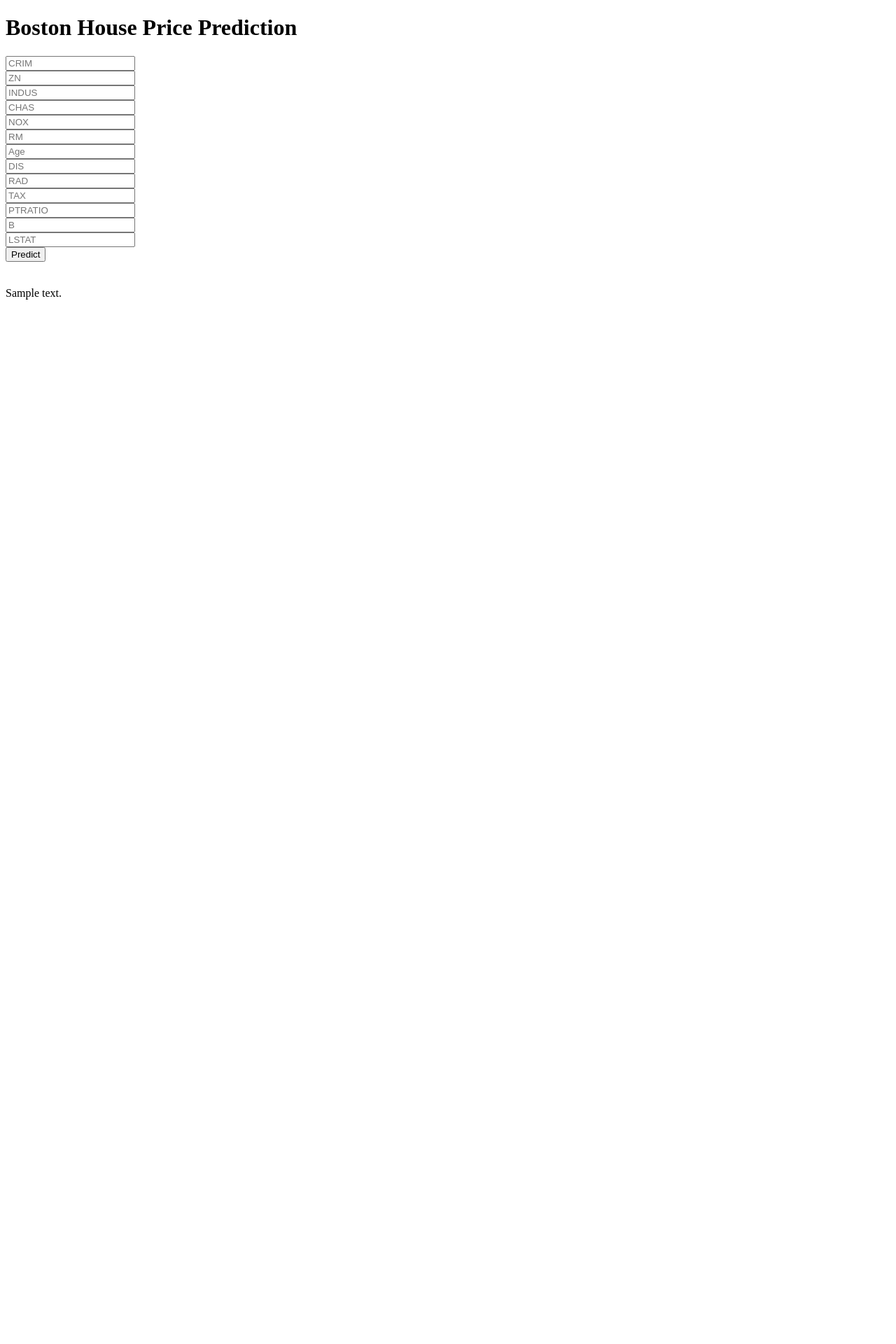
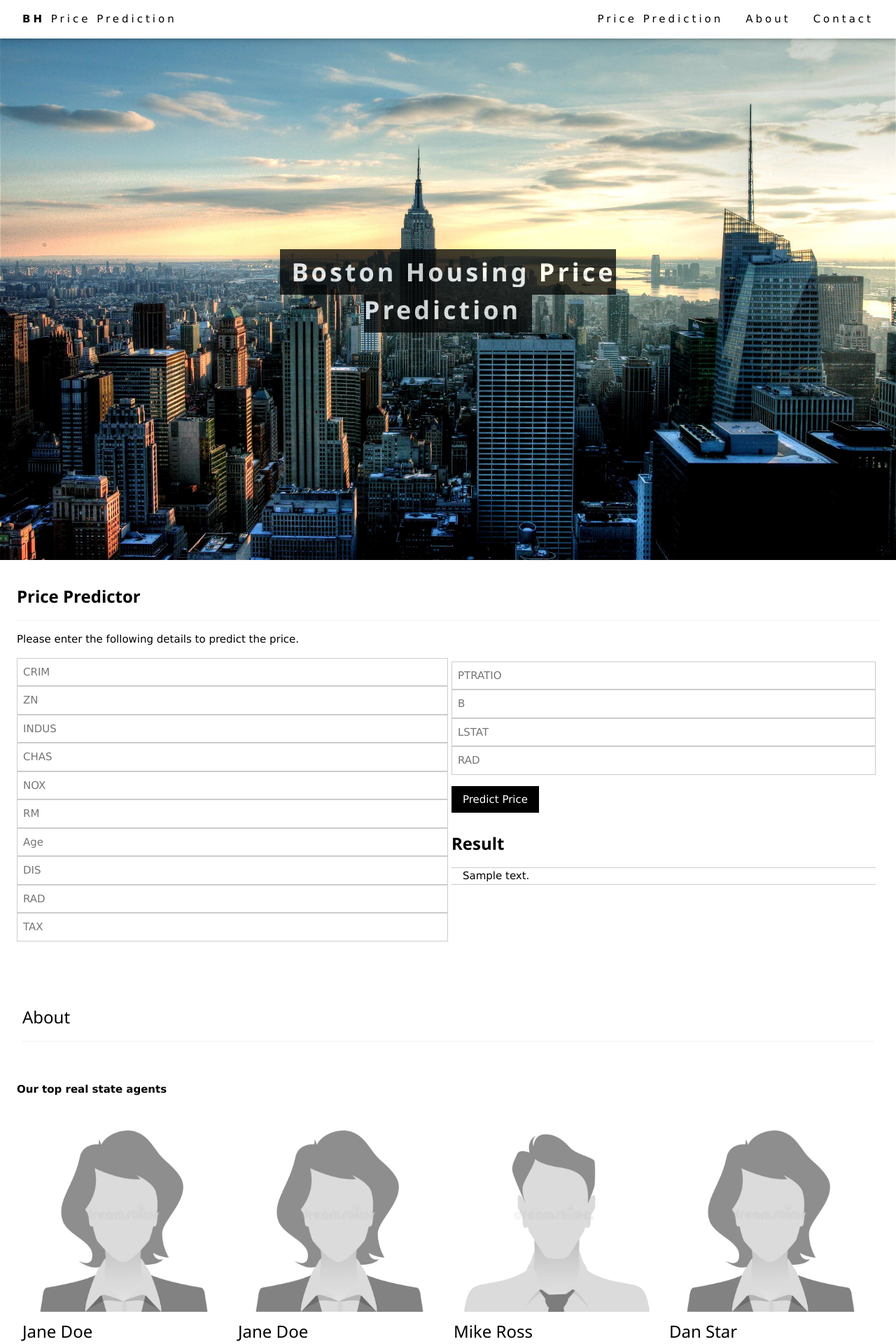
Before and after one commit to riteshhere/HousePrediction-Deployed, a Flask app: template templates/home.html in a window 1280 px wide. Shown: the top 1920 px of the page at 70% size. Before the commit the page ends 428 px from the top, so only its background shows below. Run offline with Flask 2, Linux system fonts and the light colour scheme; the template is opened without the code that fills it: most values are stand-ins (such as "Sample title", 1, 10 or a date in 2020); parts of the project's set-up code (start-up, migrations or seed data) failed here and were passed over.

Commit message:
front_end devlopment

```diff
--- a/templates/home.html
+++ b/templates/home.html
@@ -1,48 +1,142 @@
 <!DOCTYPE html>
-<html >
-
+<html>
 <head>
-  <meta charset="UTF-8">
-  <title>ML API</title>
-  <link href='https://fonts.googleapis.com/css?family=Pacifico' rel='stylesheet' type='text/css'>
-<link href='https://fonts.googleapis.com/css?family=Arimo' rel='stylesheet' type='text/css'>
-<link href='https://fonts.googleapis.com/css?family=Hind:300' rel='stylesheet' type='text/css'>
-<link href='https://fonts.googleapis.com/css?family=Open+Sans+Condensed:300' rel='stylesheet' type='text/css'>
-
-
+<title>W3.CSS Template</title>
+<meta charset="UTF-8">
+<meta name="viewport" content="width=device-width, initial-scale=1">
+<link rel="stylesheet" href="https://www.w3schools.com/w3css/4/w3.css">
 </head>
 
 <body>
- <div class="login">
-	<h1>Boston House Price Prediction</h1>
 
-     <!-- Main Input For Receiving Query to our ML -->
-    <form action="{{ url_for('predict')}}"method="post">
-      <input type="text" name="CRIM" placeholder="CRIM" required="required" /><br>
-    	<input type="text" name="ZN" placeholder="ZN" required="required" /><br>
-        <input type="text" name="INDUS" placeholder="INDUS" required="required" /><br>
-        <input type="text" name="CHAS" placeholder="CHAS" required="required" /><br>
-        <input type="text" name="NOX" placeholder="NOX" required="required" /><br>
-        <input type="text" name="RM" placeholder="RM" required="required" /><br>
-        <input type="text" name="Age" placeholder="Age" required="required" /><br>
-        <input type="text" name="DIS" placeholder="DIS" required="required" /><br>
-        <input type="text" name="RAD" placeholder="RAD" required="required" /><br>
-        <input type="text" name="TAX" placeholder="TAX" required="required" /><br>
-        <input type="text" name="PTRATIO" placeholder="PTRATIO" required="required" /><br>
-        <input type="text" name="B" placeholder="B" required="required" /><br>
-        <input type="text" name="LSTAT" placeholder="LSTAT" required="required" /><br>
+<!-- Navbar (sit on top) -->
+<div class="w3-top">
+  <div class="w3-bar w3-white w3-wide w3-padding w3-card">
+    <a href="#home" class="w3-bar-item w3-button"><b>BH</b> Price Prediction</a>
+    <!-- Float links to the right. Hide them on small screens -->
+    <div class="w3-right w3-hide-small">
+      <a href="#pp" class="w3-bar-item w3-button">Price Prediction</a>
+      <a href="#about" class="w3-bar-item w3-button">About</a>
+      <a href="#contact" class="w3-bar-item w3-button">Contact</a>
+    </div>
+  </div>
+</div>
+
+<!-- Header -->
+<header class="w3-display-container w3-content w3-wide" style="max-width:1500px;" id="home">
+  <img class="w3-image w3-black" src="{{url_for('static', filename='1.jpg')}}" alt="Real Estate" width="1500" height="800">
+  <div class="w3-display-middle w3-margin-top w3-center">
+    <h1 class="w3-xxlarge w3-text-white"><span class="w3-padding w3-black w3-opacity-min"><b>Boston Housing Price Prediction </b></span>
+  </div>
+</header>
+<div class="w3-content w3-padding" style="max-width:1564px" id="pp">
+  <div class="w3-row-padding w3-grayscale">
+    <h3 class="w3-border-bottom w3-border-light-grey w3-padding-16"><b>Price Predictor</b></h3>
+    <p>Please enter the following details to predict the price.</p>
+    <form action="{{ url_for('predict')}}"method="post" >
+    <div class="w3-col 35 m6 w3-margin-bottom">
+        <input class="w3-input w3-border" type="text" placeholder="CRIM" required name="CRIM">
+        <input class="w3-input w3-border" type="text" placeholder="ZN" required name="ZN">
+        <input class="w3-input w3-border" type="text" placeholder="INDUS" required name="INDUS">
+        <input class="w3-input w3-border" type="text" placeholder="CHAS" required name="CHAS">
+        <input class="w3-input w3-border" type="text" placeholder="NOX" required name="NOX">
+        <input class="w3-input w3-border" type="text" placeholder="RM" required name="RM">
+        <input class="w3-input w3-border" type="text" placeholder="Age" required name="Age">
+        <input class="w3-input w3-border" type="text" placeholder="DIS" required name="DIS">
+        <input class="w3-input w3-border" type="text" placeholder="RAD" required name="RAD">
+        <input class="w3-input w3-border" type="text" placeholder="TAX" required name="TAX">
+    </div>
+
+    <div class=" w3-col 35 m6  w3-hover-border-green" style="border:5px solid white">
+      <input class="w3-input w3-border" type="text" placeholder="PTRATIO" required name="PTRATIO">
+      <input class="w3-input w3-border" type="text" placeholder="B" required name="B">
+      <input class="w3-input w3-border" type="text" placeholder="LSTAT" required name="LSTAT">
+      <input class="w3-input w3-border" type="text" placeholder="RAD" required name="RAD">
+
+      <button class="w3-button w3-black w3-section" type="submit">
+        <i class="fa fa-paper-plane"></i> Predict Price
+      </button>
+      <h3> <b> Result </b></h3>
+      <div class="w3-panel w3-border-top w3-border-bottom">
+        {{prediction_text}}
+      </div>
+    </div>
+      </form>
+    </div>
+
+  </div>
+
+<!-- Page content -->
+<div class="w3-content w3-padding" style="max-width:1564px">
 
 
+  <!-- About Section -->
+  <div class="w3-container w3-padding-32" id="about">
+    <h3 class="w3-border-bottom w3-border-light-grey w3-padding-16">About</h3>
 
-        <button type="submit" class="btn btn-primary btn-block btn-large">Predict</button>
+  </div>
+
+  <div class="w3-row-padding w3-grayscale">
+    <p><b>Our top real state agents</b></p>
+    <div class="w3-col l3 m6 w3-margin-bottom">
+      <img src="{{url_for('static', filename='female_profile_holder.jpg')}}" alt="John" style="width:100%">
+      <h3>Jane Doe</h3>
+      <p class="w3-opacity">Agent</p>
+      <p>Phasellus eget enim eu lectus faucibus vestibulum. Suspendisse sodales pellentesque elementum.</p>
+      <p><button class="w3-button w3-light-grey w3-block">Contact</button></p>
+    </div>
+
+    <div class="w3-col l3 m6 w3-margin-bottom">
+      <img src="{{url_for('static', filename='female_profile_holder.jpg')}}" alt="Jane" style="width:100%">
+      <h3>Jane Doe</h3>
+      <p class="w3-opacity">Agent</p>
+      <p>Phasellus eget enim eu lectus faucibus vestibulum. Suspendisse sodales pellentesque elementum.</p>
+      <p><button class="w3-button w3-light-grey w3-block">Contact</button></p>
+    </div>
+    <div class="w3-col l3 m6 w3-margin-bottom">
+      <img src="{{url_for('static', filename='male_profile_holder.jpg')}}" alt="Mike" style="width:100%">
+      <h3>Mike Ross</h3>
+      <p class="w3-opacity">Agent</p>
+      <p>Phasellus eget enim eu lectus faucibus vestibulum. Suspendisse sodales pellentesque elementum.</p>
+      <p><button class="w3-button w3-light-grey w3-block">Contact</button></p>
+    </div>
+    <div class="w3-col l3 m6 w3-margin-bottom">
+      <img src="{{url_for('static', filename='female_profile_holder.jpg')}}" alt="Dan" style="width:100%">
+      <h3>Dan Star</h3>
+      <p class="w3-opacity">Agent</p>
+      <p>Phasellus eget enim eu lectus faucibus vestibulum. Suspendisse sodales pellentesque elementum.</p>
+      <p><button class="w3-button w3-light-grey w3-block">Contact</button></p>
+    </div>
+  </div>
+
+  <!-- Contact Section -->
+  <div class="w3-container w3-padding-32" id="contact">
+    <h3 class="w3-border-bottom w3-border-light-grey w3-padding-16">Contact</h3>
+    <p>Lets get in touch and talk about your next project.</p>
+    <form action="/action_page.php" target="_blank">
+      <input class="w3-input w3-border" type="text" placeholder="Name" required name="Name">
+      <input class="w3-input w3-section w3-border" type="text" placeholder="Email" required name="Email">
+      <input class="w3-input w3-section w3-border" type="text" placeholder="Subject" required name="Subject">
+      <input class="w3-input w3-section w3-border" type="text" placeholder="Comment" required name="Comment">
+      <button class="w3-button w3-black w3-section" type="submit">
+        <i class="fa fa-paper-plane"></i> SEND MESSAGE
+      </button>
     </form>
+  </div>
 
-   <br>
-   <br>
+<!-- Image of location/map -->
+<div class="w3-container">
+  <img src="/w3images/map.jpg" class="w3-image" style="width:100%">
+</div>
+
+<!-- End page content -->
+</div>
 
 
- </div>
- {{prediction_text}}
+<!-- Footer -->
+<footer class="w3-center w3-black w3-padding-16">
+  <p>Powered by <a href="https://www.w3schools.com/w3css/default.asp" title="W3.CSS" target="_blank" class="w3-hover-text-green">w3.css</a></p>
+</footer>
 
 </body>
 </html>
```
Also changed, not shown: static/1.jpg (added), static/female_profile_holder.jpg (added), static/male_profile_holder.jpg (added), static/result.jpg (added).
